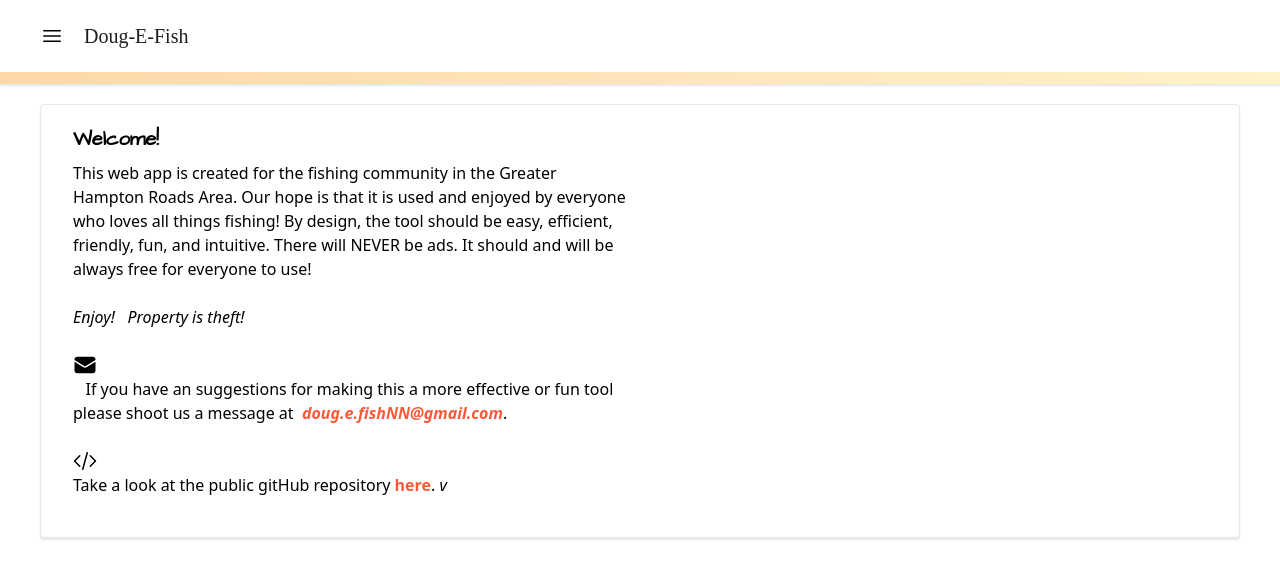
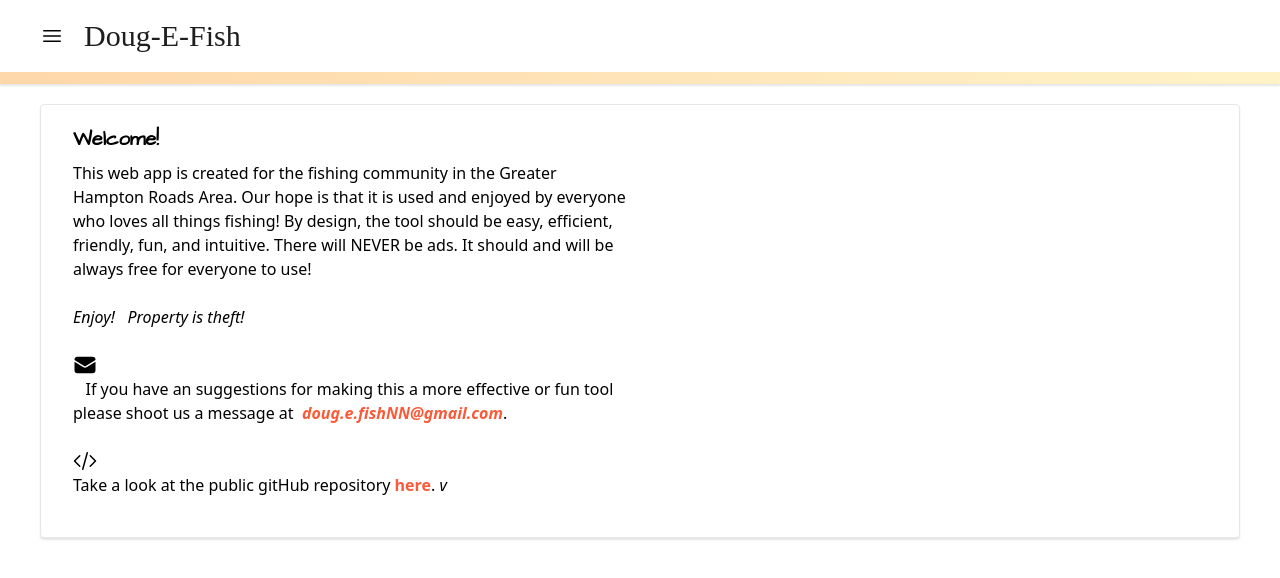
Before and after one commit to ioo52987/doug-e-super-fresh, a React (Create React App) app in the folder client/: page /about in a window 1280 px wide. Shown: the top 578 px of the page. Built offline with nearby package versions, Linux system fonts and the light colour scheme; no server answers; a web font is replaced by a local one.

Commit message:
got rid of landing page, put in opacity for sidebar, fixed column headers in table

```diff
--- a/client/src/App.js
+++ b/client/src/App.js
@@ -4,7 +4,6 @@ import "./App.css";
 import { Route, Routes } from "react-router-dom";
 import Header from "./components/Equipment/header.js";
 import SidebarDrawer from "./components/SidebarDrawer/sidebarDrawer.js";
-import Welcome from "./components/WelcomePage.js";
 import Map from "./components/Map/Map.js"
 import AboutThisSite from "./components/AboutThisSite.js";
 import AddNewSite from "./components/AddFishingSite.js";
@@ -22,8 +21,7 @@ function App() {
       {navToggle && <SidebarDrawer setNT={setNT} />}
 
       <Routes>
-        <Route exact path="/" element={<Welcome />} />
-        <Route exact path="/map" element={<Map />} />
+        <Route exact path="/" element={<Map />} />
         <Route exact path="/about" element={<AboutThisSite />} />
         <Route exact path="/inputNewSite" element={<AddNewSite />} />
         <Route exact path="/inputNewTrip" element={<AddNewTrip />} />
--- a/client/src/components/Equipment/header.js
+++ b/client/src/components/Equipment/header.js
@@ -1,27 +1,22 @@
 import { Bars3Icon } from "@heroicons/react/24/outline";
-import { useLocation } from "react-router-dom";
 import { Link } from "react-router-dom";
 
 export default function Header(props) {
-  let location = useLocation();
-  let rootPage = location.pathname === "/" ? true : false;
-
   return (
     <>
       <div
         id="WhiteHeaderBar"
         className={
-          "w-full " +
-          (!rootPage
-            ? " shadow-[0px_2px_2px_0px_rgba(0,_0,_0,_0.10)]"
-            : " py-5 md:py-5") +
-          " font-['Montserrat'] sticky top-0 z-20"
+          "w-full shadow-[0px_2px_2px_0px_rgba(0,_0,_0,_0.10)] font-['Montserrat'] sticky top-0 z-20"
         }
       >
         <div
-          className="flex flex-row flex-1 justify-between py-3 items-center px-3 md:px-7 bg-white"
+          className={
+            "flex flex-row flex-1 justify-between py-3 items-center px-3 md:px-7" +
+            (props.nT ? " bg-black opacity-70" : " bg-white")
+          }
         >
-          {!rootPage && (
+          <div className="flex flex-row items-center gap-2">
             <div className="flex flex-row items-center gap-2">
               <button
                 type="button"
@@ -32,22 +27,25 @@ export default function Header(props) {
               </button>
 
               <div
-                className="font-medium text-xl text-dark-gray"
+                className="font-medium text-3xl text-dark-gray"
                 style={{ fontFamily: "Reggae, serif" }}
               >
                 <Link to="/">Doug-E-Fish</Link>
               </div>
             </div>
-          )}
+          </div>
         </div>
 
-        {/* gradient line decoration logic */}
-        {!rootPage && (
-          <div
-            className=
-              "flex flex-col bg-gradient-to-r from-orange-200 to-amber-100 items-start bg-cover bg-center bg-50%_50% bg-no-repeat mx-auto pl-7 pr-7 md:pl-20 md:pr-20 pt-3"
-          ></div>
-        )}
+        {/* gradient line decoration */}
+        <div
+          className={
+            "flex flex-col" +
+            (props.nT
+              ? " bg-black opacity-70"
+              : " bg-gradient-to-r from-orange-200 to-amber-100 items-start bg-cover bg-center bg-50%_50% bg-no-repeat") +
+            " mx-auto pl-7 pr-7 md:pl-20 md:pr-20 pt-3 "
+          }
+        ></div>
       </div>
     </>
   );
--- a/client/src/components/PreviousTrips/columns.js
+++ b/client/src/components/PreviousTrips/columns.js
@@ -19,7 +19,7 @@ export const columnDef = [
   },
   {
     accessorKey: "fishCaught",
-    header: "Fish Caught",
+    header: "Fish#",
   },
   {
     accessorKey: "tideType",
--- a/client/src/components/SidebarDrawer/sidebarDrawer.js
+++ b/client/src/components/SidebarDrawer/sidebarDrawer.js
@@ -5,7 +5,7 @@ import {
   SparklesIcon,
   MapIcon,
   MapPinIcon,
-} from "@heroicons/react/24/outline";
+} from "@heroicons/react/24/solid";
 import { Link, useLocation } from "react-router-dom";
 import "./picPlacement.css";
 
@@ -14,6 +14,7 @@ export default function SidebarDrawer(props) {
 
   return (
     <>
+      <div className="fixed w-screen h-screen bg-black opacity-70 z-30"></div>
       <div className="fixed top-0 left-0 z-40 bg-white overflow-y-auto h-screen w-full md:w-64 ">
         <button
           type="button"
@@ -61,7 +62,7 @@ export default function SidebarDrawer(props) {
           {/* map */}
           <li onClick={() => props.setNT()}>
             <Link
-              to="/map"
+              to="/"
               className="relative flex flex-row items-center h-10 focus:outline-none hover:bg-gray-50 text-gray-600 hover:text-gray-800 border-l-4 border-transparent hover:border-orange-500 pr-6"
             >
               <span className="inline-flex justify-center items-center ml-8">
--- a/client/src/components/WelcomePage.js
+++ b/client/src/components/WelcomePage.js
@@ -29,7 +29,7 @@ export default function welcome() {
         </div>
       </div>
       <div id="hero-subtext">
-        <div className="flex items-center justify-center mt-10">
+        <div className="flex items-center justify-center mt-20">
           <div className="text-lg md:text-xl text-black mb-4">
             One Website,&nbsp;
           </div>
@@ -37,10 +37,11 @@ export default function welcome() {
             All the Fish
           </div>
         </div>
-        <div className="flex flex-col items-center text-black text-sm md:text-base font-normal">
-          <div className="mt-5 md:mt-8">Made for tracking</div>
+        {/*
+        <div className="flex items-center justify-center text-black text-sm md:text-base font-normal mt-5 md:mt-8">
+          <div className="">Made for tracking,&nbsp;</div>
           <div className="text-mexican-orange font-bold">Good Times!</div>
-        </div>
+        </div> */}
       </div>
     </>
   );
```
